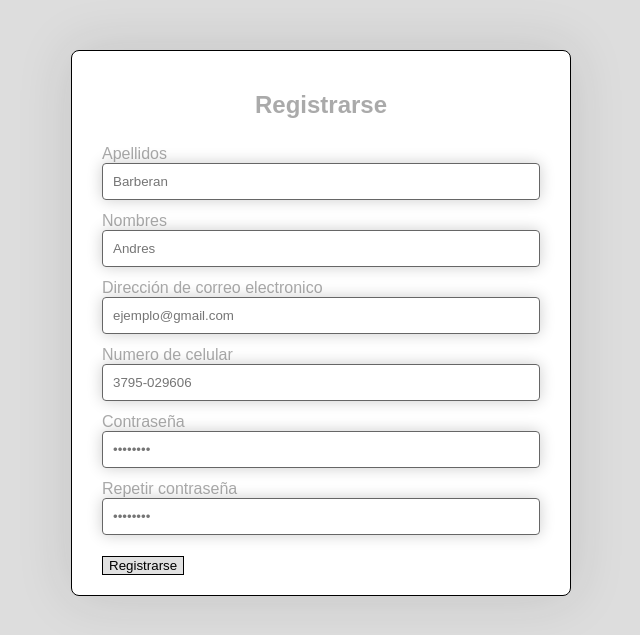
After one commit to geremiasbcastillo/proyecto_castillo_barberan, a CodeIgniter 4 app: the page made by app/Views/frontend/registrarse_view.php in a window 1280 px wide. The commit adds this page. Shown: the top 635 px of the page, without its empty margins (319-959 px from the left). Run offline with PHP 8.4 and a stand-in for CodeIgniter, Linux system fonts and the light colour scheme; the template is opened without the code that fills it, so the values that code supplies are empty; some libraries are stand-ins or nearby versions.

Commit message:
Avances en iniciar sesion y registrarse

```diff
--- a/app/Config/Routes.php
+++ b/app/Config/Routes.php
@@ -24,3 +24,5 @@ $routes->get('entrenamiento', 'Home::entrenamiento');
 $routes->get('inicio_sesion', 'Home::inicio_sesion');;
 
 $routes->get('terminos', 'Home::terminos');;
+
+$routes->get('registrarse', to: 'Home::registrarse');
--- a/app/Controllers/Home.php
+++ b/app/Controllers/Home.php
@@ -57,4 +57,10 @@ class Home extends BaseController
         $data['titulo'] ="Terminos y condiciones";
         return view('plantillas/header_view', $data).view('plantillas/nav_view').view('frontend/terminos_view').view('plantillas/footer_view');
     }
+
+    public function registrarse(): string
+    {
+        $data['titulo'] ="Registrarse";
+        return view('plantillas/header_view', $data).view('plantillas/nav_view').view('frontend/registrarse_view').view('plantillas/footer_view');
+    }
 }
--- a/app/Controllers/usuarios_controller.php
+++ b/app/Controllers/usuarios_controller.php
@@ -17,7 +17,7 @@ class usuarios_controller extends BaseController
                 'telefono' => 'required|max_length[20]',
                 'correo' => 'required|valid_email',
                 'consulta' => 'required|max_length[150]',
-            ]
+            ],
             [   //Errors
                 'nombre' => [
                     'required' => 'El nombre es obligatorio.',
--- /dev/null
+++ b/app/Views/frontend/registrarse_view.php
@@ -0,0 +1,51 @@
+<!DOCTYPE html>
+<html lang="es">
+
+<head>
+    <meta charset="UTF-8">
+    <meta name="viewport" content="width=device-width, initial-scale=1.0">
+    <title>Registrarse</title>
+    <link rel="stylesheet" href="miestilo.css">
+</head>
+
+<body>
+    <form class="formularios">
+        <h2>Registrarse</h2>
+        <div class="form-input">
+            <label>Apellidos
+                <input type="text" required placeholder="Barberan" minlength="3">
+            </label>
+        </div>
+        <div class="form-input">
+            <label>Nombres
+                <input type="text" required placeholder="Andres" minlength="3">
+            </label>
+        </div>
+
+        <div class="form-input"><label>Dirección de correo electronico
+                <input type="email" required placeholder="ejemplo@gmail.com">
+            </label>
+        </div>
+
+        <div class="form-input"> <label>Numero de celular
+                <input type="text" required placeholder="3795-029606">
+            </label>
+        </div>
+
+        <div class="form-input">
+            <label>Contraseña
+            <input type="password" required minlength="4" placeholder="••••••••">
+        </label>
+        </div>
+
+        <div class="form-input">
+            <label>Repetir contraseña
+            <input type="password" required minlength="4" placeholder="••••••••">
+            </label>
+        </div>
+
+        <button type="submit" class="btn boton_formularios">Registrarse</button>
+    </form>
+</body>
+
+</html>
--- a/assets/css/miestilo.css
+++ b/assets/css/miestilo.css
@@ -1,3 +1,11 @@
+body {
+  margin: 0px;
+  font-family: sans-serif;
+  color: #aaa;
+  background-color: #ddd !important;
+  padding-top: 100px;
+}
+
 .logo {
   background-color: rgb(177, 171, 171);
   width: 100%;
@@ -43,9 +51,6 @@ nav {
   width: 450px;
 }
 
-body {
-  padding-top: 100px;
-}
 
 .imagenes-carrousel {
   width: 100%;
@@ -84,7 +89,12 @@ body {
   left: 0;
   width: 100%;
   height: 100%;
-  background-color: rgba(0, 0, 0, 0.5); /* Oscurece la imagen con un color negro semitransparente */
+  background-color: rgba(
+    0,
+    0,
+    0,
+    0.5
+  ); /* Oscurece la imagen con un color negro semitransparente */
   z-index: 1; /* Coloca la capa por encima de la imagen */
 }
 
@@ -125,8 +135,8 @@ header {
 }
 
 form {
-  width: 50%; /*Ajusta el ancho del furmulario al 50% del contenedor*/
-  max-width: 400px; /*Limita el ancho máximo a 400px */
+  width: 50%;
+  max-width: 400px;
   margin: 0 auto;
 }
 
@@ -224,7 +234,7 @@ footer {
     height: 10px;
     padding: 20px;
     background-position: center top; /* Ajusta la posición de la imagen */
-}
+  }
 }
 
 /* Media queries para pantallas pequeñas (celulares) */
@@ -250,7 +260,7 @@ footer {
     height: 10px;
     padding: 10px;
     background-position: center top;
-}
+  }
 }
 
 .container {
@@ -297,6 +307,72 @@ footer {
   left: 0;
   width: 100%;
   height: 100%;
-  background-color: rgba(0, 0, 0, 0.3); /* Oscurece la imagen con un color negro semitransparente */
+  background-color: rgba(
+    0,
+    0,
+    0,
+    0.3
+  ); /* Oscurece la imagen con un color negro semitransparente */
   z-index: 1; /* Coloca la capa por encima de la imagen */
 }
+
+.formularios {
+  background-color: #fff;
+  padding: 20px 10px;
+  max-width: 500px;
+  margin: auto;
+  border-radius: 8px;
+  margin-top: 50px;
+  box-shadow: 0px 0px 55px #2222;
+  border: 1px solid #000;
+  margin-bottom: 50px;
+}
+
+.form-input {
+  padding: 6px 20px;
+}
+
+.formularios input {
+  width: 100%;
+  box-sizing: border-box;
+  padding: 10px 10px;
+  border: none;
+  border: 1px solid #666;
+  box-shadow: 0px 0px 15px #0003;
+  background-color: transparent;
+  border-radius: 4px;
+  color: #000;
+
+}
+
+.formularios h2 {
+  text-align: center;
+}
+
+.formularios label {
+  width: 100%;
+  text-wrap: pretty;
+}
+
+.boton_formularios {
+  border: 1px solid #000 !important;
+  margin-left: 20px;
+  background-color: #dddd !important;
+  margin-top: 15px;
+}
+
+.boton_formularios:hover {
+  border: 1px solid #000;
+  transform: scale(1.03);
+  background-color: #ddd;
+  box-shadow: 0px 0px 15px #0003;
+}
+
+#exampleCheck1  {
+  width: auto;
+}
+
+.form-check-label {
+  margin-left: 5px;
+  margin-top: 2px;
+}
```
Also changed, not shown: app/Views/frontend/inicio_sesion_view.php (+7 -10 lines), 1 other file.
